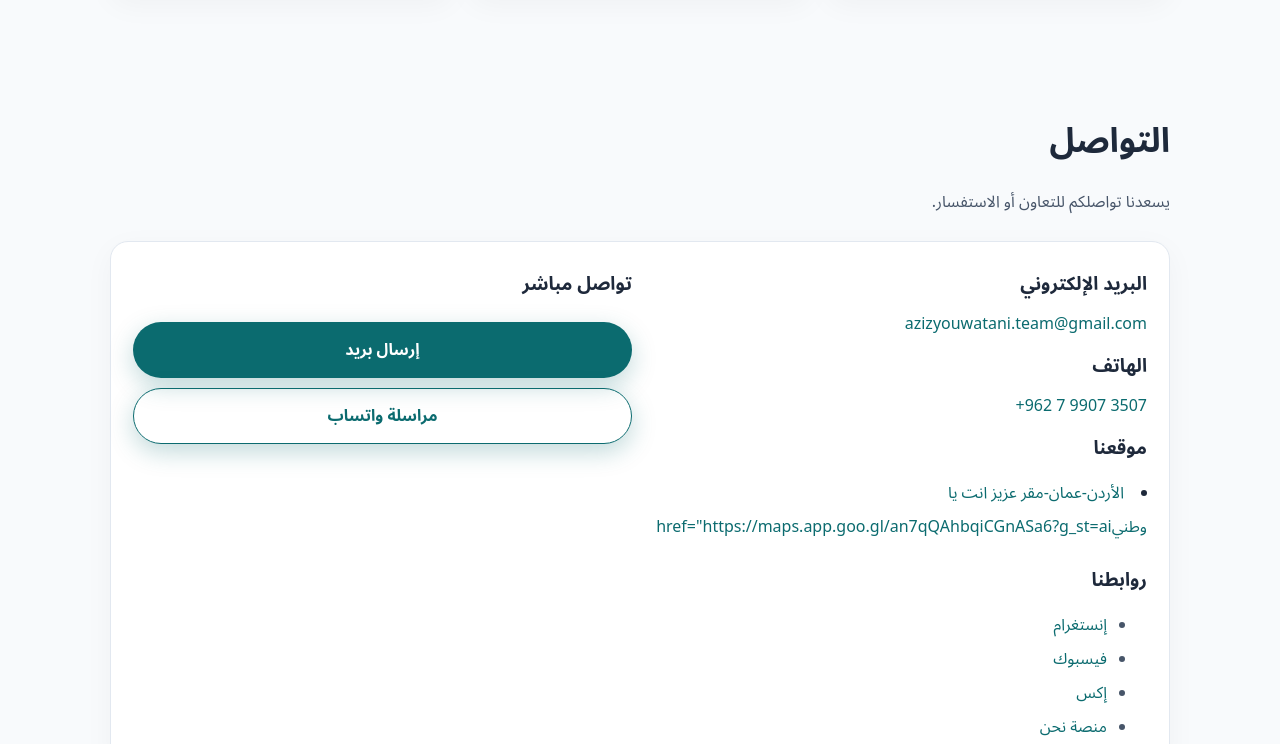
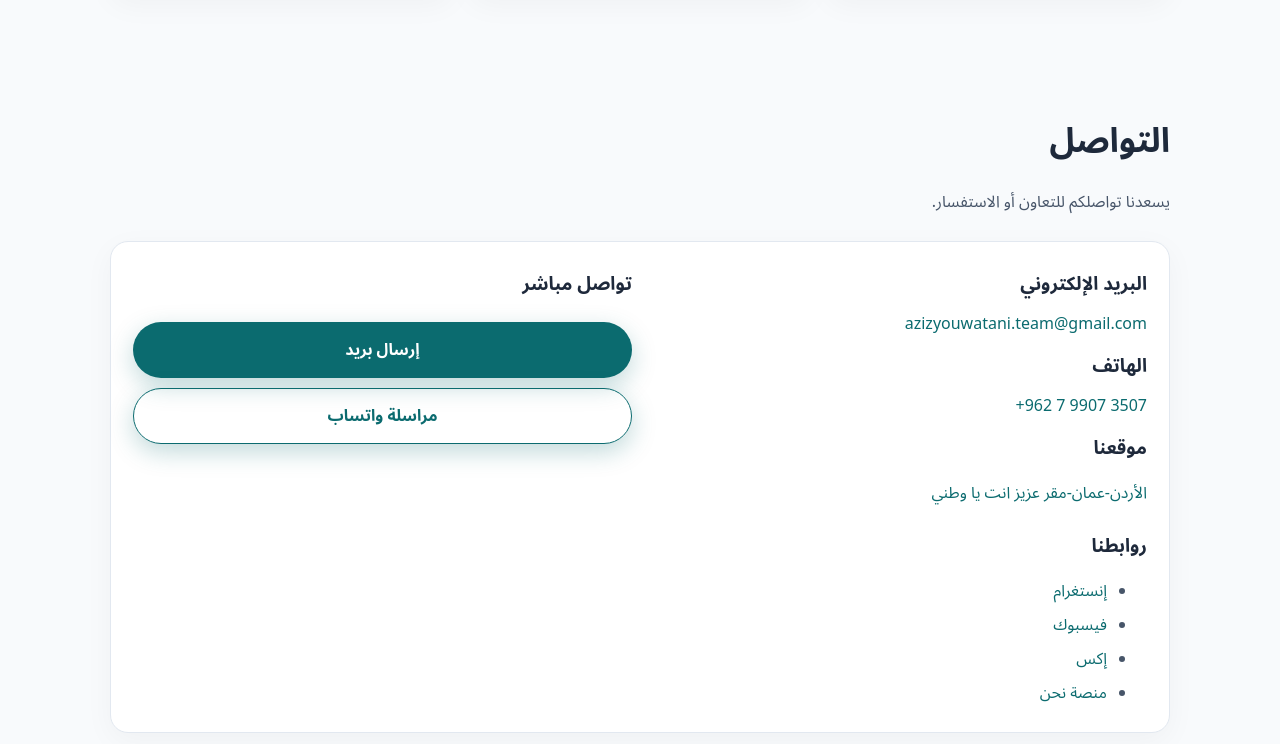
Before and after one commit to Tete9-pessout/aziz-ant-ey-watanii, a plain HTML site: page index.html in a window 1280 px wide. Shown: the part 1815-2559 px from the top of the page. Drawn offline with Linux system fonts and the light colour scheme.

```diff
--- a/index.html
+++ b/index.html
@@ -423,7 +423,7 @@
             </p>
 
             <h3 style="margin:0 0 8px">موقعنا</h3>
-               <li><a href="https://maps.app.goo.gl/an7qQAhbqiCGnASa6?g_st=ai">الأردن-عمان-مقر عزيز انت يا وطني&lrm;href="https://maps.app.goo.gl/an7qQAhbqiCGnASa6?g_st=ai&lrm;</a></li>
+              <a href="https://maps.app.goo.gl/an7qQAhbqiCGnASa6?g_st=ai">الأردن-عمان-مقر عزيز انت يا وطني</a>
 
             <h3 style="margin:16px 0 8px">روابطنا</h3>
             <ul style="margin:0 0 0 18px;color:var(--muted)">
```
